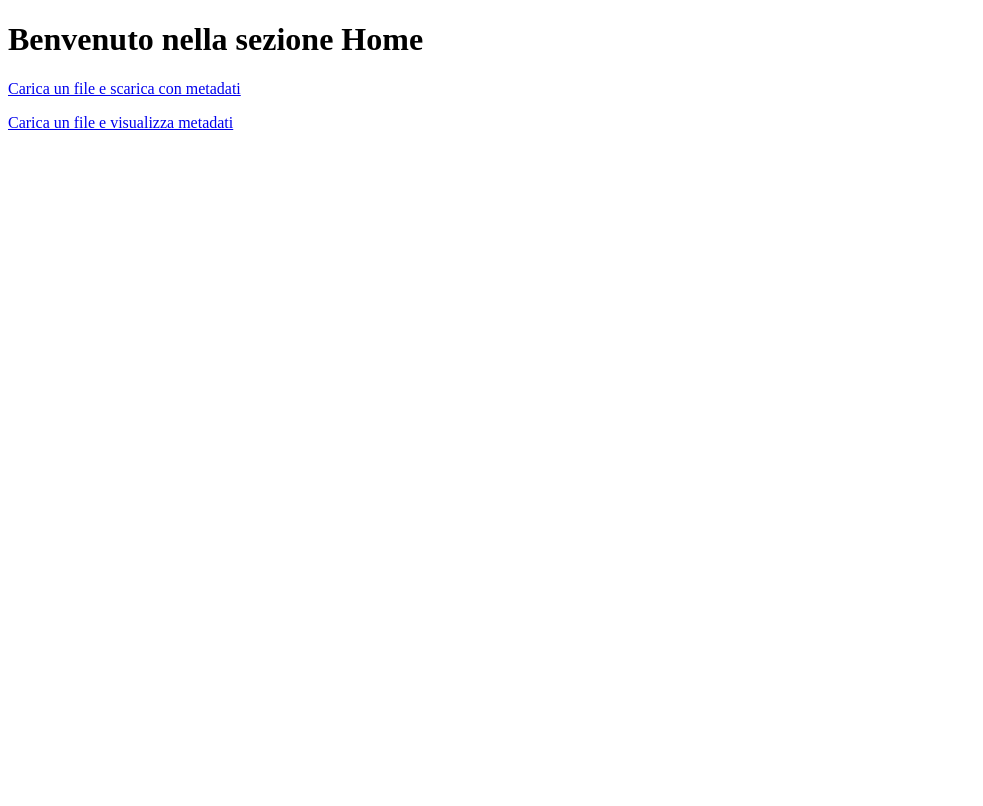
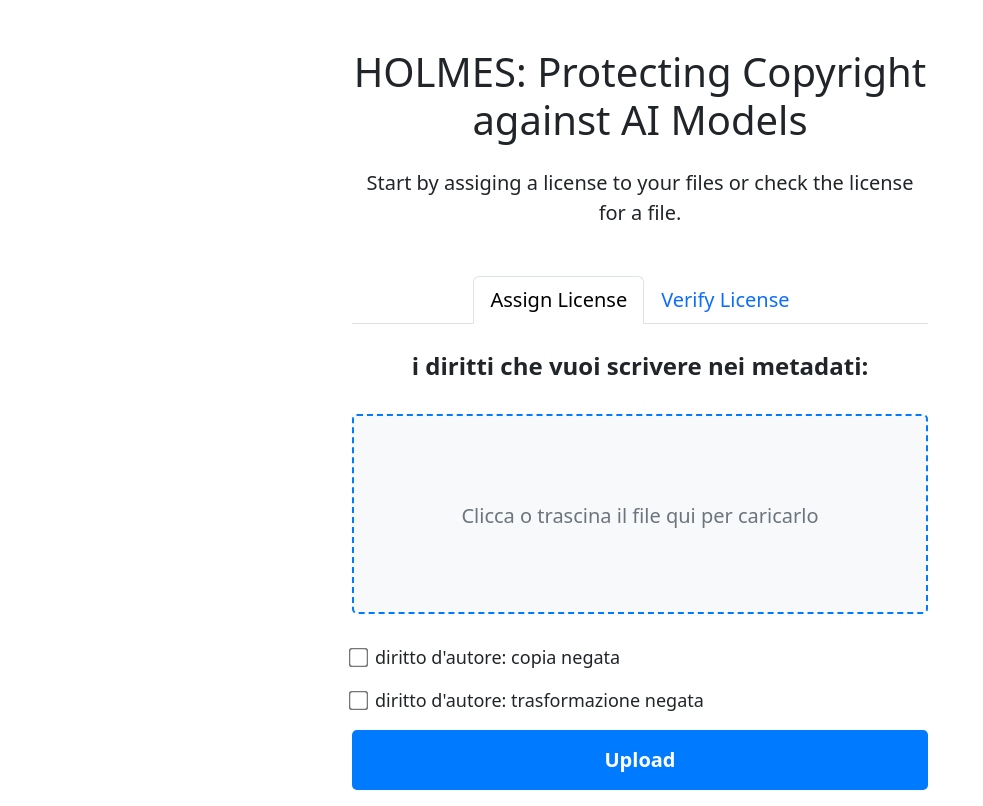
Before and after one commit to zaza81/holmes-license, a Django app: page / in a window 1280 px wide. Shown: the whole page, without its empty margins (0-983 px from the left). Before the commit the page ends 130 px from the top, so only its background shows below. Run offline with Django 4.2, Linux system fonts and the light colour scheme.

Commit message:
andrea fix

```diff
--- a/myapp/templates/home.html
+++ b/myapp/templates/home.html
@@ -1,16 +1,185 @@
+
+
 <!DOCTYPE html>
-<html>
+<html lang="en">
 <head>
-    <meta charset="utf-8">
-    <title>Home</title>
+    <meta charset="UTF-8">
+    <title>HOLMES: Protecting Copyright against AI Models</title>
+    <!-- Bootstrap CSS -->
+    <link href="https://cdn.jsdelivr.net/npm/bootstrap@5.3.0/dist/css/bootstrap.min.css" rel="stylesheet">
+    <style>
+/* Center the container and adjust its width */
+.container {
+    max-width: 600px;
+    margin: 0 auto;
+}
+
+/* Style the main heading */
+h1 {
+    font-size: 2.5rem;
+    margin-bottom: 1.5rem;
+}
+
+/* Style the introductory paragraph */
+.container > p {
+    font-size: 1.25rem;
+    margin-bottom: 2rem;
+}
+
+/* Style for the tab navigation */
+.nav-tabs .nav-link {
+    font-size: 1.25rem;
+}
+
+/* Style the strong text inside the tab content */
+.tab-pane p strong {
+    font-size: 1.5rem;
+    display: block;
+    text-align: center;
+    margin-bottom: 30px;
+}
+
+/* Style the first paragraph (file input container) */
+form p:first-of-type {
+    position: relative;
+    margin-bottom: 30px;
+}
+
+/* Create a large upload box using ::before pseudo-element */
+form p:first-of-type::before {
+    content: 'Clicca o trascina il file qui per caricarlo';
+    display: block;
+    width: 100%;
+    height: 200px;
+    border: 2px dashed #007bff;
+    border-radius: 5px;
+    background-color: #f8f9fa;
+    color: #6c757d;
+    font-size: 1.25rem;
+    text-align: center;
+    line-height: 200px;
+    cursor: pointer;
+}
+
+/* Style the file input to cover the upload box */
+#id_file {
+    position: absolute;
+    top: 0;
+    left: 0;
+    width: 100%;
+    height: 200px;
+    opacity: 0;
+    cursor: pointer;
+}
+
+/* Style the checkboxes and labels */
+form p {
+    font-size: 1.125rem;
+    display: flex;
+    align-items: center;
+}
+
+form p input[type="checkbox"] {
+    transform: scale(1.5);
+    margin-right: 10px;
+}
+
+/* Style the submit button */
+input[type="submit"] {
+    width: 100%;
+    padding: 15px 0;
+    font-size: 1.25rem;
+    font-weight: bold;
+    color: #fff;
+    background-color: #007bff;
+    border: none;
+    border-radius: 5px;
+    cursor: pointer;
+}
+
+input[type="submit"]:hover {
+    background-color: #0056b3;
+}
+</style>
+
 </head>
 <body>
-    <h1>Benvenuto nella sezione Home</h1>
-    <p>
-        <a href="{% url 'upload_file_1' %}">Carica un file e scarica con metadati</a>
-    </p>
-    <p>
-        <a href="{% url 'upload_file_2' %}">Carica un file e visualizza metadati</a>
-    </p>
+
+<div class="container mt-5 text-center">
+    <h1 class="mb-4">HOLMES: Protecting Copyright against AI Models</h1>
+    <p class="mb-5">Start by assiging a license to your files or check the license for a file.</p>
+
+    <!-- Nav tabs -->
+    <ul class="nav nav-tabs justify-content-center" id="licenseTab" role="tablist">
+        <li class="nav-item" role="presentation">
+            <button class="nav-link active" id="assign-tab" data-bs-toggle="tab" data-bs-target="#assign" type="button" role="tab" aria-controls="assign" aria-selected="true">Assign License</button>
+        </li>
+        <li class="nav-item" role="presentation">
+            <button class="nav-link" id="verify-tab" data-bs-toggle="tab" data-bs-target="#verify" type="button" role="tab" aria-controls="verify" aria-selected="false">Verify License</button>
+        </li>
+    </ul>
+
+    <!-- Tab content -->
+    <div class="tab-content mt-4" id="licenseTabContent">
+        <div class="tab-pane fade show active" id="assign" role="tabpanel" aria-labelledby="assign-tab">
+            <!-- Content for Assign License -->
+            <p><strong> i diritti che vuoi scrivere nei metadati:</strong></p>
+
+            <!-- Add your form or content here -->
+            <form method="post" id="form_assign" enctype="multipart/form-data">
+                {% csrf_token %}
+                <input type="hidden" name="form_type" value="form_assign">
+
+                <p>
+                    {{ form.file }} <!-- Campo per selezionare il file -->
+                </p>
+                <p>
+                    {{ form.add_comment1 }}
+                    <label for="id_add_comment1">diritto d'autore: copia negata</label>
+                </p>
+                <p>
+                    {{ form.add_comment2 }}
+                    <label for="id_add_comment2">diritto d'autore: trasformazione negata</label>
+                </p>
+                <p>
+                    <input type="submit" value="Upload" />
+                </p>
+            </form>
+
+            {% if download_auto %}
+            <!-- Indica all'utente che il download è avvenuto e il file è stato rimosso -->
+            <p>Il file è stato scaricato e rimosso dal server.</p>
+            {% endif %}
+
+        </div>
+
+
+        <div class="tab-pane fade" id="verify" role="tabpanel" aria-labelledby="verify-tab">
+            <!-- Content for Verify License -->
+            <h1>Carica un file e visualizza i metadati</h1>
+            <form method="post" id="form_validate" enctype="multipart/form-data">
+                {% csrf_token %}
+                <input type="hidden" name="form_type" value="form_validate">
+
+                <p>
+                    {{ form.file }} <!-- Campo per selezionare il file -->
+                </p>
+                <p>
+                    <input type="submit" value="Upload" />
+                </p>
+            </form>
+
+            {% if metadati %}
+            <h2>Metadati del file</h2>
+            <pre>{{ metadati }}</pre> <!-- Mostra i metadati direttamente -->
+            {% endif %}
+
+        </div>
+    </div>
+</div>
+
+<!-- Bootstrap JS (Required for tabs functionality) -->
+<script src="https://cdn.jsdelivr.net/npm/bootstrap@5.3.0/dist/js/bootstrap.bundle.min.js"></script>
+
 </body>
 </html>
--- a/myapp/views.py
+++ b/myapp/views.py
@@ -8,53 +8,81 @@ from .models import Documento
 from .forms import UploadFileForm
 from .utils import inserimento_metadati, mostra_metadati
 
-def home(request):
-    return render(request, 'home.html')
+def home(request, template="home.html"):
+    if request.method == "POST":
+        print("post request")
+        if request.POST.get("form_type") == 'form_assign':
+            print("post assign")
+            form = UploadFileForm(request.POST, request.FILES)
+            if form.is_valid():
+                uploaded_file = request.FILES['file']
+                add_comment1 = form.cleaned_data.get('add_comment1', False)
+                add_comment2 = form.cleaned_data.get('add_comment2', False)
 
-# Upload, download automatico e cancellazione
-def upload_file_1(request):
-    if request.method == "POST":
-        form = UploadFileForm(request.POST, request.FILES)
-        if form.is_valid():
-            uploaded_file = request.FILES['file']
-            add_comment1 = form.cleaned_data.get('add_comment1', False)
-            add_comment2 = form.cleaned_data.get('add_comment2', False)
+                documento = Documento.objects.create(
+                    titolo=uploaded_file.name,
+                    file=uploaded_file
+                )
+                documento.save()
 
-            documento = Documento.objects.create(
-                titolo=uploaded_file.name,
-                file=uploaded_file
-            )
-            documento.save()
+                # Inserimento dei metadati
+                commenti_da_aggiungere = []
+                if add_comment1:
+                    commenti_da_aggiungere.append("diritto d'autore:copia negata")
+                if add_comment2:
+                    commenti_da_aggiungere.append("diritto d'autore:trasformazione negata")
 
-            # Inserimento dei metadati
-            commenti_da_aggiungere = []
-            if add_comment1:
-                commenti_da_aggiungere.append("diritto d'autore:copia negata")
-            if add_comment2:
-                commenti_da_aggiungere.append("diritto d'autore:trasformazione negata")
+                if commenti_da_aggiungere:
+                    inserimento_metadati(documento.file.path, commenti_da_aggiungere)
 
-            if commenti_da_aggiungere:
-                inserimento_metadati(documento.file.path, commenti_da_aggiungere)
+                # Download automatico del file
+                file_path = documento.file.path
+                try:
+                    with open(file_path, 'rb') as f:
+                        response = HttpResponse(f.read(), content_type='application/force-download')
+                        response['Content-Disposition'] = f'attachment; filename="{os.path.basename(file_path)}"'
 
-            # Download automatico del file
-            file_path = documento.file.path
-            try:
-                with open(file_path, 'rb') as f:
-                    response = HttpResponse(f.read(), content_type='application/force-download')
-                    response['Content-Disposition'] = f'attachment; filename="{os.path.basename(file_path)}"'
+                    # Rimuovi il file dopo il download
+                    os.remove(file_path)
+                    return response
+                except IOError as e:
+                    return HttpResponse(f"Errore di I/O: {e}", status=500)
 
-                # Rimuovi il file dopo il download
-                os.remove(file_path)
-                return response
-            except IOError as e:
-                return HttpResponse(f"Errore di I/O: {e}", status=500)
+        if request.POST.get("form_type") == 'form_validate':
+            print("post validate")
+            form = UploadFileForm(request.POST, request.FILES)
+            if form.is_valid():
+                uploaded_file = request.FILES['file']
+                documento = Documento.objects.create(
+                    titolo=uploaded_file.name,
+                    file=uploaded_file
+                )
+                documento.save()
+
+                # Visualizza i metadati e rimuovi il file
+                decoded_filename = urllib.parse.unquote(documento.file.name)
+                file_path = os.path.join(settings.MEDIA_ROOT, decoded_filename)
+                if os.path.exists(file_path):
+                    try:
+                        metadati = mostra_metadati(file_path)
+                        response = render(request, "metadati.html", {
+                            "filename": decoded_filename,
+                            "metadati": metadati
+                        })
+                        os.remove(file_path)
+                        return response
+                    except IOError as e:
+                        return HttpResponse(f"Errore di I/O durante la visualizzazione dei metadati: {e}", status=500)
+                else:
+                    raise Http404("File non trovato")
     else:
+        print(" else  render")
         form = UploadFileForm()
+    return render(request, 'home.html', {"form": form})
 
-    return render(request, "upload1.html", {"form": form})
 
 # Upload, visualizzazione dei metadati e cancellazione
-def upload_file_2(request):
+""" def upload_file_2(request):
     if request.method == "POST":
         form = UploadFileForm(request.POST, request.FILES)
         if form.is_valid():
@@ -85,4 +113,4 @@ def upload_file_2(request):
     else:
         form = UploadFileForm()
 
-    return render(request, "upload2.html", {"form": form})
+    return render(request, "home.html", {"form": form}) """
--- a/myproject/urls.py
+++ b/myproject/urls.py
@@ -21,7 +21,5 @@ from myapp import views
 
 urlpatterns = [
     path('', views.home, name='home'),
-    path('upload1/', views.upload_file_1, name='upload_file_1'),
-    path('upload2/', views.upload_file_2, name='upload_file_2'),
 
 ]
```
Also changed, not shown: myapp/templates/upload1.html (deleted, +0 -37 lines), requirements.txt (+4 -4 lines), db.sqlite3, media/uploads/Screenshot_2024-10-28_at_09.44.05.png (added), 1 other file.
